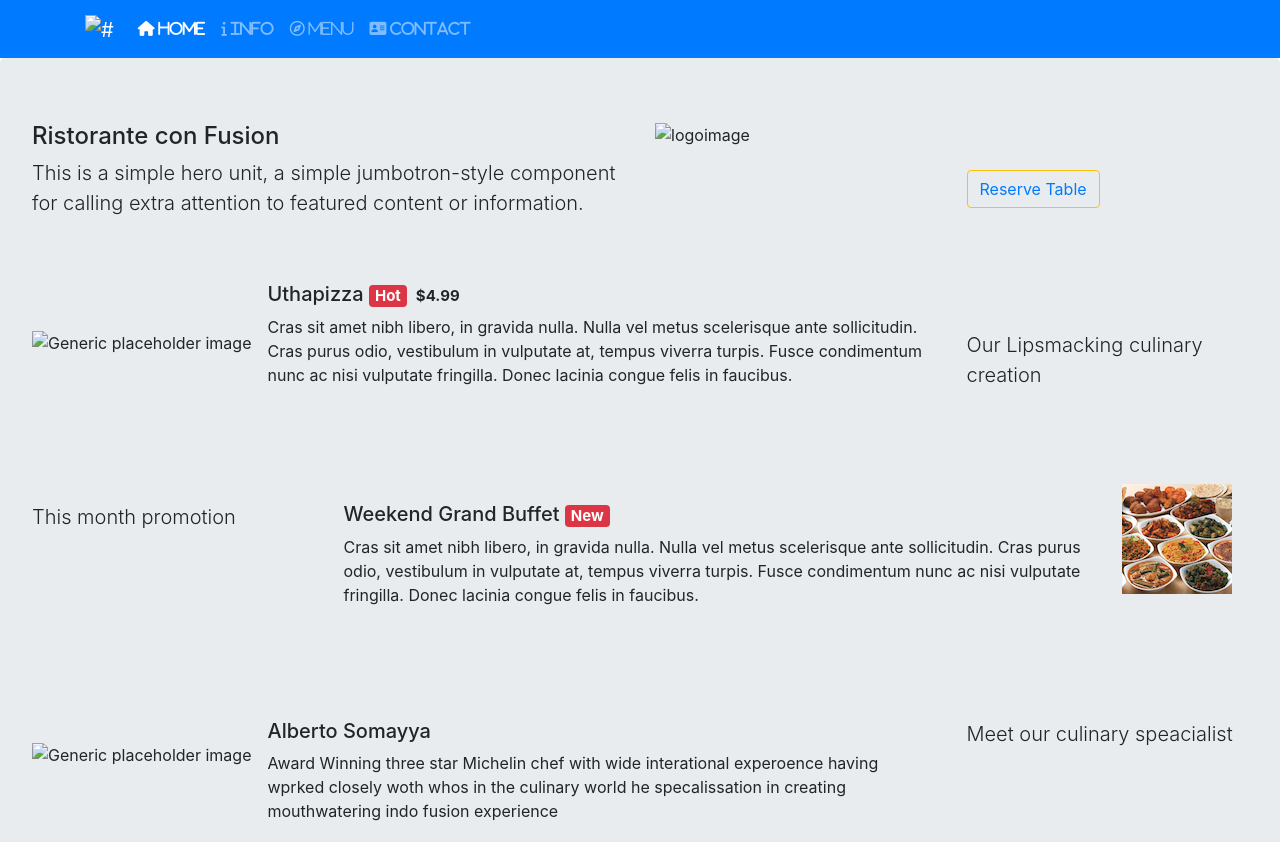
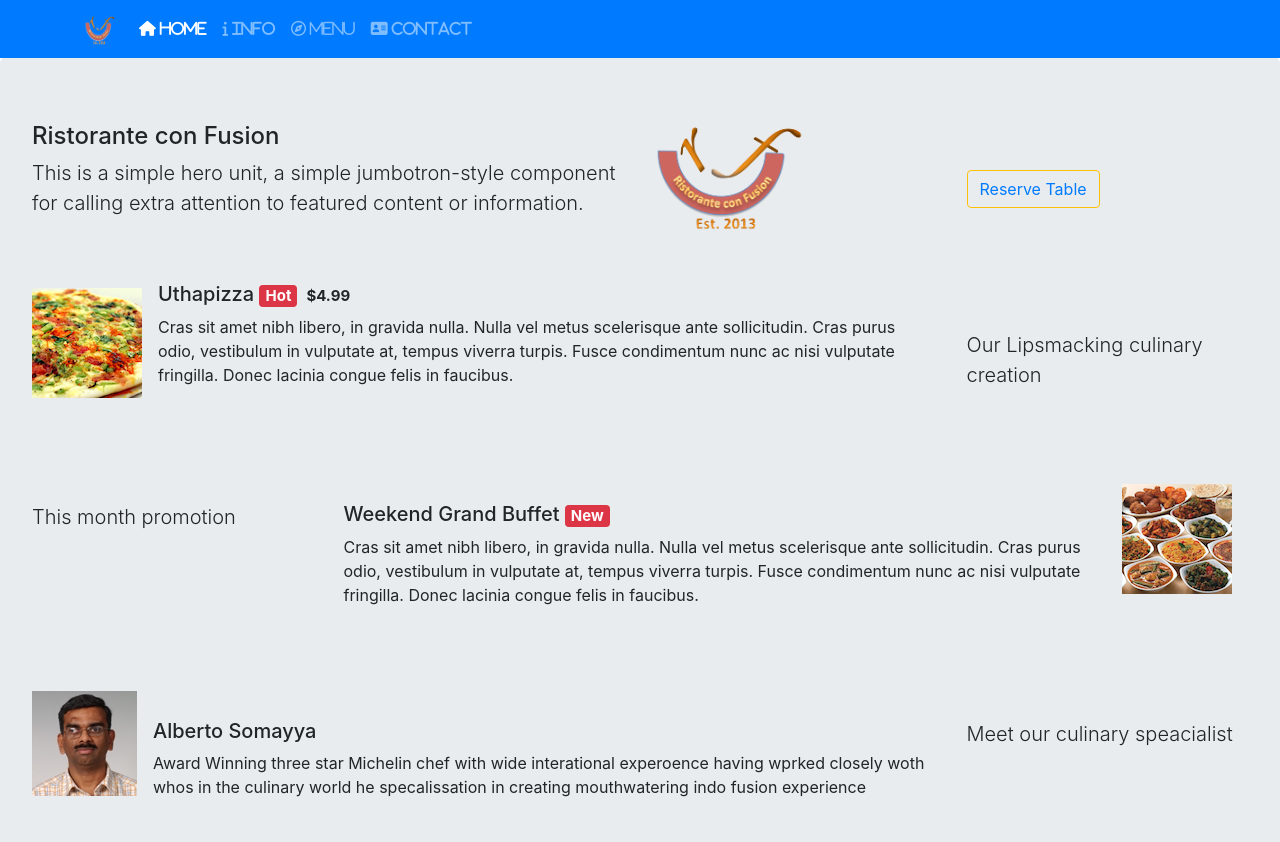
Before and after one commit to pavang707/coursera-UI-development-Assignment-2, a plain HTML site: page index.html in a window 1280 px wide. Shown: the top 842 px of the page. Drawn offline with nearby package versions, Linux system fonts and the light colour scheme; files whose address does not match are found by name.

Commit message:
Update index.html

```diff
--- a/index.html
+++ b/index.html
@@ -20,7 +20,7 @@
                 <span class="navbar-toggler-icon"></span>
             </button>
            <a class="navbar-brand brand" href="#">
-               <img src="img/img/logo.png" alt="#" width="30px" height="30px">
+               <img src="img/logo.png" alt="#" width="30px" height="30px">
            </a>
 
            <div class="collapse navbar-collapse" id="Navbar">
@@ -41,7 +41,7 @@
         <p class="lead">This is a simple hero unit, a simple jumbotron-style component for calling extra attention to featured content or information.</p>
     </div>
         <div class="col-md-3 col-sm-3">
-            <img src="img/img/logo.png" alt="logoimage" class="img-fluid" width="150px" height="150px">
+            <img src="img/logo.png" alt="logoimage" class="img-fluid" width="150px" height="150px">
         </div>
         <div class="col-md-3 col-sm-9 mt-5">
             <button type="button" class="btn btn-outline-warning btn-size"> <a href="#reserve" > Reserve Table</a></button>
@@ -49,7 +49,7 @@
 
         <div class="col-md-9 col-xs-6 mt-5">
             <div class="media">
-                <img class="d-flex mr-3 align-self-center" src="img/img/uthappizza.png" alt="Generic placeholder image">
+                <img class="d-flex mr-3 align-self-center" src="img/uthappizza.png" alt="Generic placeholder image">
                 <div class="media-body">
                   <h5 class="mt-0">Uthapizza <span class="badge badge-danger">Hot</span><span class="badge badge-pill badge"> $4.99</span></h5>
                   <p> Cras sit amet nibh libero, in gravida nulla. Nulla vel metus scelerisque ante sollicitudin. Cras purus odio, vestibulum in vulputate at, tempus viverra turpis. Fusce condimentum nunc ac nisi vulputate fringilla. Donec lacinia congue felis in faucibus.</p>
@@ -77,7 +77,7 @@
          </div>
          <div class="col-md-9 mt-5  ">
             <div class="media">
-                <img class="d-flex mr-3 align-self-center" src="img/img/alberto.png" alt="Generic placeholder image">
+                <img class="d-flex mr-3 align-self-center" src="img/alberto.png" alt="Generic placeholder image">
                 <div class="media-body">
                   <h5 class="mt-5">Alberto Somayya </h5>
                  <p>Award Winning three star Michelin chef with wide interational experoence having wprked closely woth whos in the culinary world he specalissation in creating mouthwatering indo fusion experience</p>
```
